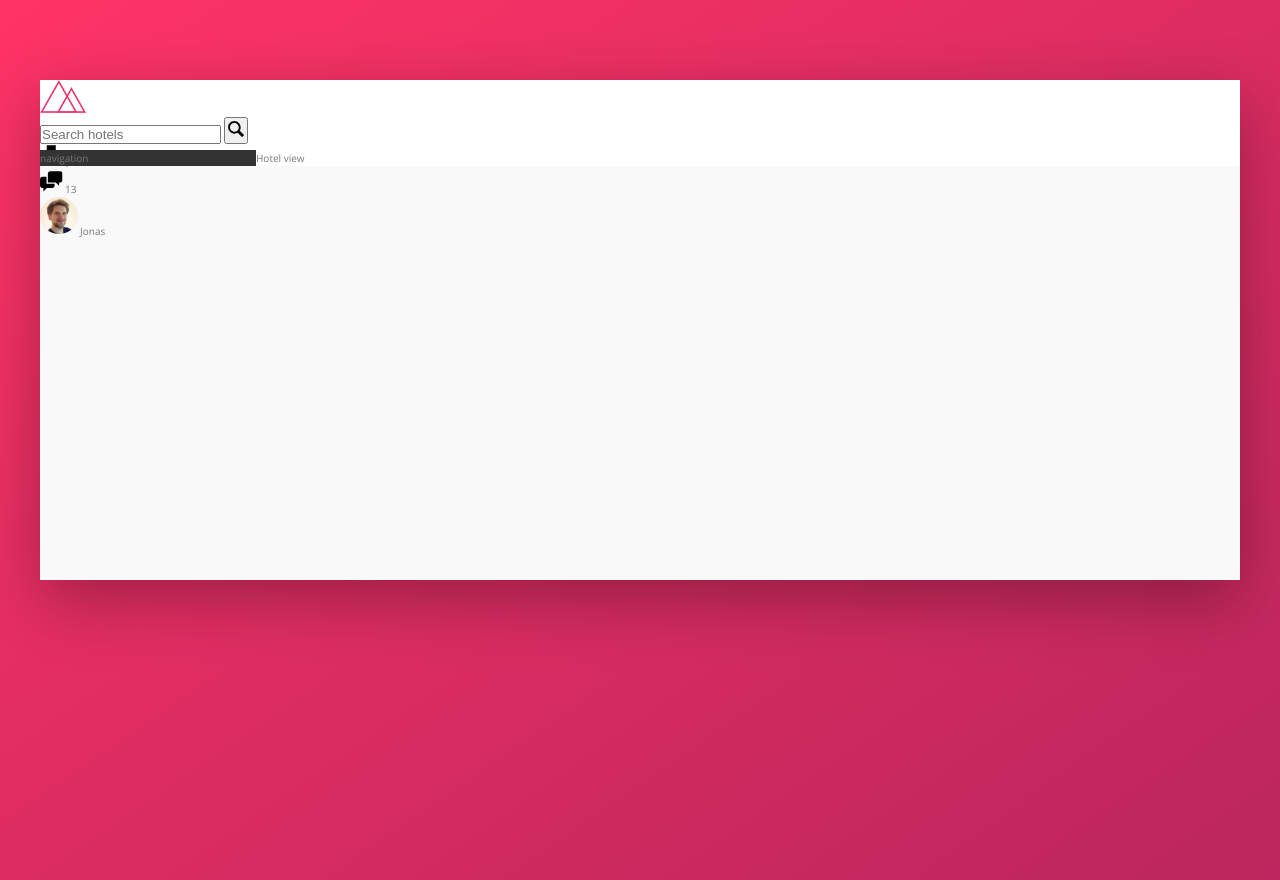
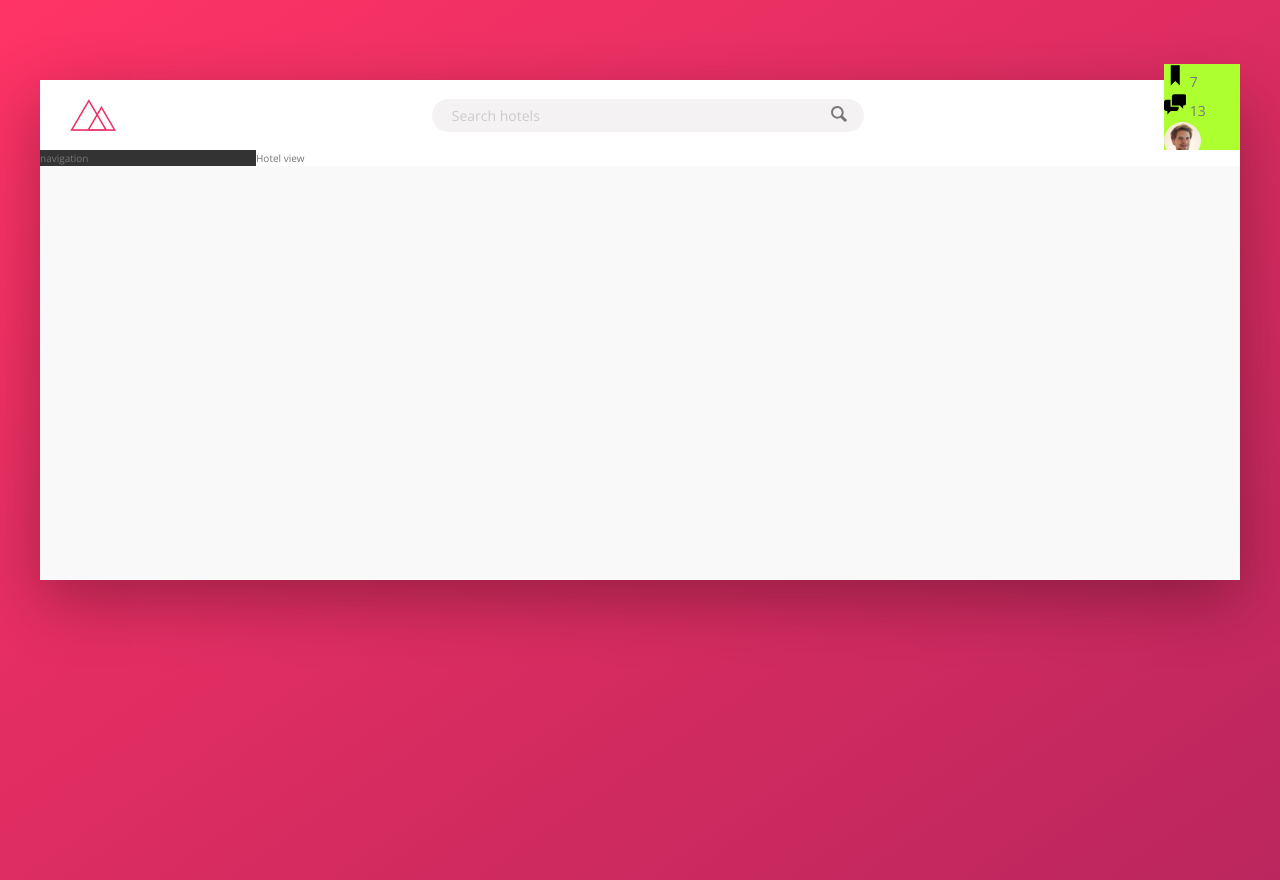
Before and after one commit to BodakJakub/Trillo---Flexbox, a website: page index.html in a window 1280 px wide. Drawn offline with nearby package versions, Linux system fonts and the light colour scheme.

Commit message:
Styled search bar using flexbox

```diff
--- a/sass/_components.scss
+++ b/sass/_components.scss
@@ -3,23 +3,65 @@
 
 .logo {
 	height: 3.25rem;
+	margin-left: 3rem;
 }
 
 //////////////////////////////////////////////////////////////
 //SEARCHBOX
 
 .search {
+	flex: 0 0 40%;
+
+	display: flex;
+	align-items: center;
+	justify-content: center;
+
 	&__input {
+		font-family: inherit;
+		font-size: inherit;
+		color: inherit;
+		background-color: var(--color-grey-light-2);
+		border: none;
+		padding: .7rem 2rem;
+		border-radius: 100px;
+		width: 90%;
+		transition: all .2s;
+		margin-right: -3.5rem;
 
+		&:focus {
+			outline: none;
+			width: 100%;
+			background-color: var(--color-grey-light-3);
+		}
+
+		&::-webkit-input-placeholder {
+			font-weight: 100;
+			color: var(--color-grey-light-4);
+		}
+	}
+
+	&__input:focus + &__button {
+		background-color: var(--color-grey-light-3);
 	}
 
 	&__button {
+		border: none;
+		background-color: var(--color-grey-light-2);
 
+		&focus {
+			outline: none;
+		}
+
+		&:active {
+			transform: translateY(2px);
+			outline: none;
+		}
 	}
 
 	&__icon {
 		height: 2rem;
 		width: 2rem;
+		fill: var(--color-grey-dark-2);
 	}
 }
 
@@ -30,6 +72,8 @@
 //USER NAVIGATION
 
 .user-nav {
+
+	background-color: greenyellow;
 
 	&__icon-box {
 
--- a/sass/_layout.scss
+++ b/sass/_layout.scss
@@ -8,9 +8,14 @@
 }
 
 .header {
+	font-size: 1.4rem;
 	height: 7rem;
 	background-color: #fff;
-	border-bottom: var(--color-grey-light-2)
+	border-bottom: var(--color-grey-light-2);
+
+	display: flex;
+	justify-content: space-between;
+	align-items: center;
 
 }
 
```
Also changed, not shown: css/style.css.
